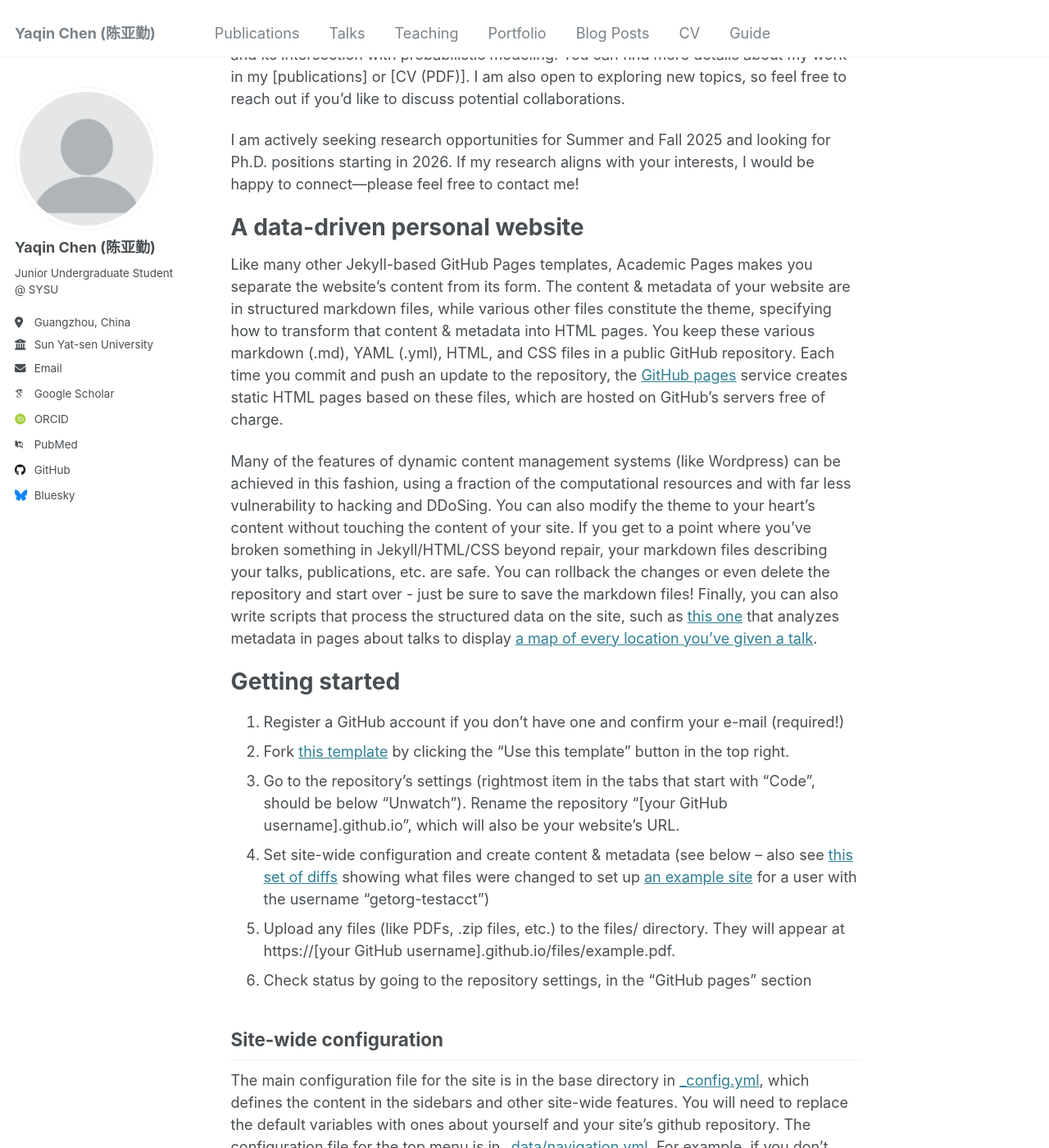
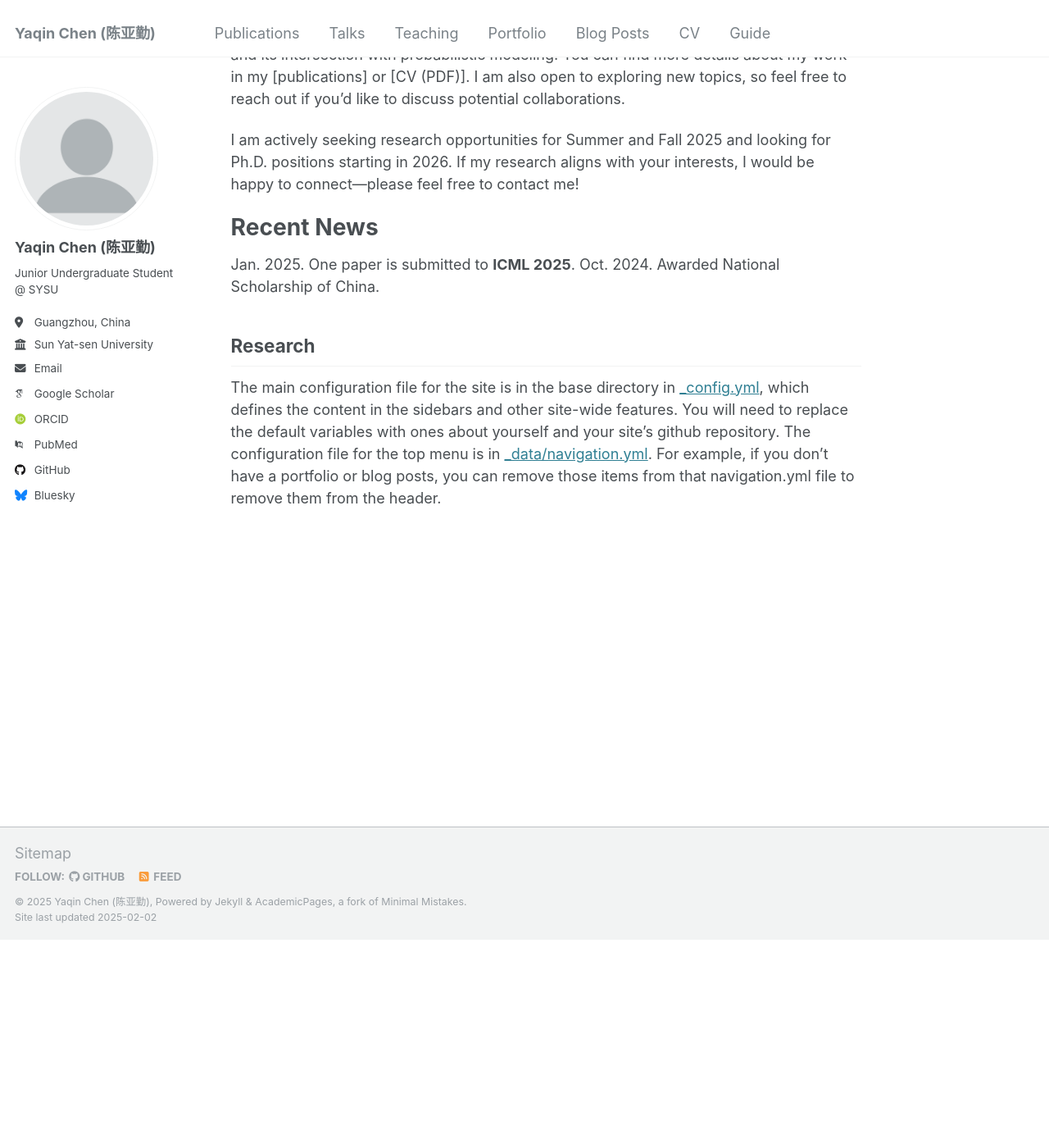
Before and after one commit to chen-yaqin/chen-yaqin.github.io, a Jekyll site: the page built from _pages/about.md, in a window 1280 px wide and 1400 px high, scrolled down 254 px. Shown: the whole window at 82% size. Built offline with Jekyll 4.4.1, drawn with Linux system fonts in a browser that asks for light colours; some web fonts are replaced; some of the changed text lies outside the part shown.

Commit message:
about me 4

```diff
--- a/_pages/about.md
+++ b/_pages/about.md
@@ -8,31 +8,30 @@ redirect_from:
 ---
 Hello! I am a junior undergraduate at **Sun Yat-sen University**, majoring in **Inforamtion and Computing Science**. I am very fortunate to be advised by [Prof. Pengxu Wei](https://pengxuwei.github.io/) and [Prof. Liang Lin](https://www.sysu-hcp.net/faculty/lianglin.html) of the [HCP-I2 Lab: Human-Cyber-Physical Intelligence Integration, SYSU](https://www.sysu-hcp.net/).
 
-My research interests broadly encompass **statistics** and its applications in **generative models**. I am particularly intrigued by the mathematical foundations of machine learning and its intersection with probabilistic modeling. You can find more details about my work in my [publications] or [CV (PDF)]. I am also open to exploring new topics, so feel free to reach out if you'd like to discuss potential collaborations.
+My research interests broadly encompass **statistics and its applications in generative models**. I am particularly intrigued by the mathematical foundations of machine learning and its intersection with probabilistic modeling. You can find more details about my work in my [publications] or [CV (PDF)]. I am also open to exploring new topics, so feel free to reach out if you'd like to discuss potential collaborations.
 
 I am actively seeking research opportunities for Summer and Fall 2025 and looking for Ph.D. positions starting in 2026. If my research aligns with your interests, I would be happy to connect—please feel free to contact me!
 <!-- This is the front page of a website that is powered by the [Academic Pages template](https://github.com/academicpages/academicpages.github.io) and hosted on GitHub pages. [GitHub pages](https://pages.github.com) is a free service in which websites are built and hosted from code and data stored in a GitHub repository, automatically updating when a new commit is made to the repository. This template was forked from the [Minimal Mistakes Jekyll Theme](https://mmistakes.github.io/minimal-mistakes/) created by Michael Rose, and then extended to support the kinds of content that academics have: publications, talks, teaching, a portfolio, blog posts, and a dynamically-generated CV. You can fork [this template](https://github.com/academicpages/academicpages.github.io) right now, modify the configuration and markdown files, add your own PDFs and other content, and have your own site for free, with no ads! -->
 
-A data-driven personal website
+Recent News
 ======
-Like many other Jekyll-based GitHub Pages templates, Academic Pages makes you separate the website's content from its form. The content & metadata of your website are in structured markdown files, while various other files constitute the theme, specifying how to transform that content & metadata into HTML pages. You keep these various markdown (.md), YAML (.yml), HTML, and CSS files in a public GitHub repository. Each time you commit and push an update to the repository, the [GitHub pages](https://pages.github.com/) service creates static HTML pages based on these files, which are hosted on GitHub's servers free of charge.
+Jan. 2025. One paper is submitted to **ICML 2025**.
+Oct. 2024. Awarded National Scholarship of China.
 
-Many of the features of dynamic content management systems (like Wordpress) can be achieved in this fashion, using a fraction of the computational resources and with far less vulnerability to hacking and DDoSing. You can also modify the theme to your heart's content without touching the content of your site. If you get to a point where you've broken something in Jekyll/HTML/CSS beyond repair, your markdown files describing your talks, publications, etc. are safe. You can rollback the changes or even delete the repository and start over - just be sure to save the markdown files! Finally, you can also write scripts that process the structured data on the site, such as [this one](https://github.com/academicpages/academicpages.github.io/blob/master/talkmap.ipynb) that analyzes metadata in pages about talks to display [a map of every location you've given a talk](https://academicpages.github.io/talkmap.html).
-
-Getting started
+<!-- Getting started
 ======
 1. Register a GitHub account if you don't have one and confirm your e-mail (required!)
 2. Fork [this template](https://github.com/academicpages/academicpages.github.io) by clicking the "Use this template" button in the top right.
 3. Go to the repository's settings (rightmost item in the tabs that start with "Code", should be below "Unwatch"). Rename the repository "[your GitHub username].github.io", which will also be your website's URL.
 4. Set site-wide configuration and create content & metadata (see below -- also see [this set of diffs](http://archive.is/3TPas) showing what files were changed to set up [an example site](https://getorg-testacct.github.io) for a user with the username "getorg-testacct")
 5. Upload any files (like PDFs, .zip files, etc.) to the files/ directory. They will appear at https://[your GitHub username].github.io/files/example.pdf.
-6. Check status by going to the repository settings, in the "GitHub pages" section
+6. Check status by going to the repository settings, in the "GitHub pages" section -->
 
-Site-wide configuration
+Research
 ------
 The main configuration file for the site is in the base directory in [_config.yml](https://github.com/academicpages/academicpages.github.io/blob/master/_config.yml), which defines the content in the sidebars and other site-wide features. You will need to replace the default variables with ones about yourself and your site's github repository. The configuration file for the top menu is in [_data/navigation.yml](https://github.com/academicpages/academicpages.github.io/blob/master/_data/navigation.yml). For example, if you don't have a portfolio or blog posts, you can remove those items from that navigation.yml file to remove them from the header.
 
-Create content & metadata
+<!-- Create content & metadata
 ------
 For site content, there is one markdown file for each type of content, which are stored in directories like _publications, _talks, _posts, _teaching, or _pages. For example, each talk is a markdown file in the [_talks directory](https://github.com/academicpages/academicpages.github.io/tree/master/_talks). At the top of each markdown file is structured data in YAML about the talk, which the theme will parse to do lots of cool stuff. The same structured data about a talk is used to generate the list of talks on the [Talks page](https://academicpages.github.io/talks), each [individual page](https://academicpages.github.io/talks/2012-03-01-talk-1) for specific talks, the talks section for the [CV page](https://academicpages.github.io/cv), and the [map of places you've given a talk](https://academicpages.github.io/talkmap.html) (if you run this [python file](https://github.com/academicpages/academicpages.github.io/blob/master/talkmap.py) or [Jupyter notebook](https://github.com/academicpages/academicpages.github.io/blob/master/talkmap.ipynb), which creates the HTML for the map based on the contents of the _talks directory).
 
@@ -50,4 +49,4 @@ Example: editing a markdown file for a talk
 
 For more info
 ------
-More info about configuring Academic Pages can be found in [the guide](https://academicpages.github.io/markdown/), the [growing wiki](https://github.com/academicpages/academicpages.github.io/wiki), and you can always [ask a question on GitHub](https://github.com/academicpages/academicpages.github.io/discussions). The [guides for the Minimal Mistakes theme](https://mmistakes.github.io/minimal-mistakes/docs/configuration/) (which this theme was forked from) might also be helpful.
+More info about configuring Academic Pages can be found in [the guide](https://academicpages.github.io/markdown/), the [growing wiki](https://github.com/academicpages/academicpages.github.io/wiki), and you can always [ask a question on GitHub](https://github.com/academicpages/academicpages.github.io/discussions). The [guides for the Minimal Mistakes theme](https://mmistakes.github.io/minimal-mistakes/docs/configuration/) (which this theme was forked from) might also be helpful. -->
```
